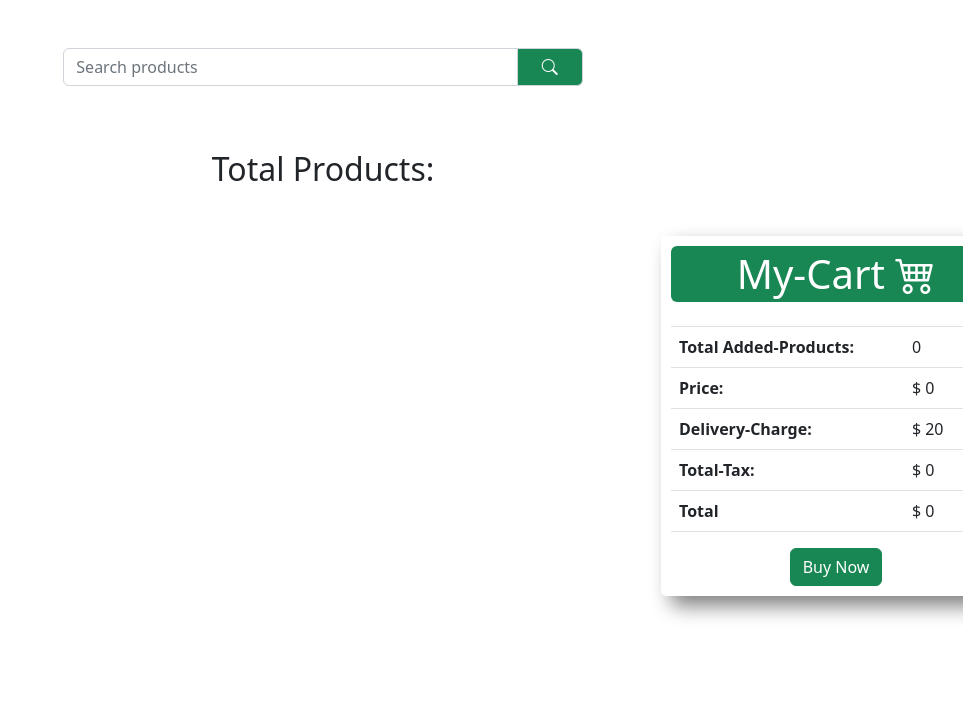
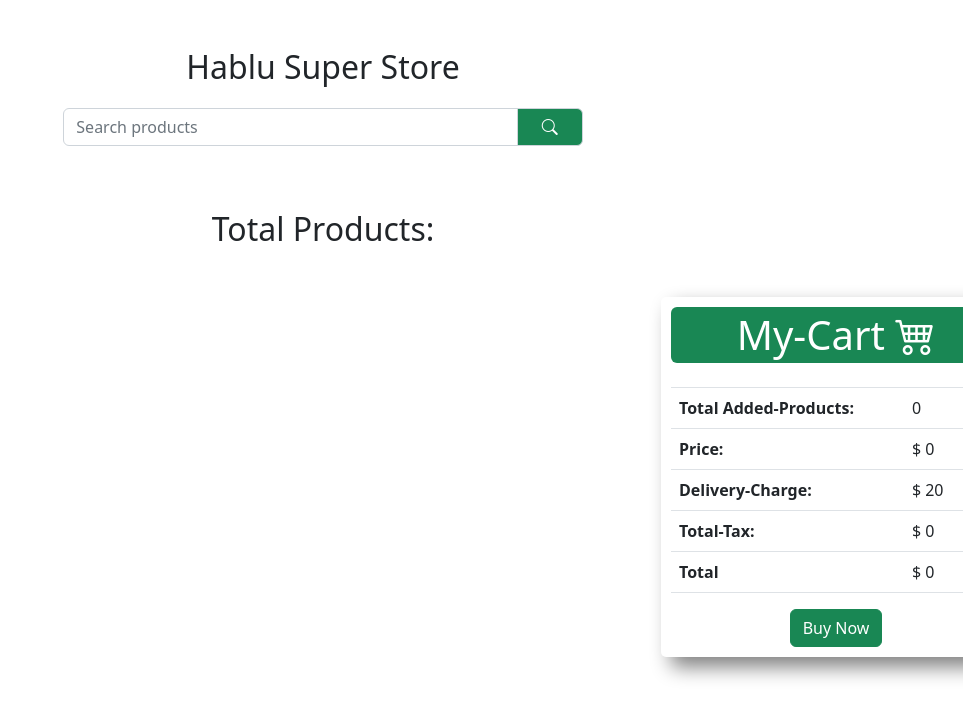
Before and after one commit to mahade00/ranga-store-vanga, a plain HTML site: page index.html in a window 1280 px wide. Shown: the whole page, without its empty margins (317-1280 px from the left). Drawn offline with nearby package versions, Linux system fonts and the light colour scheme; no server answers.

Commit message:
again fix

```diff
--- a/css/style.css
+++ b/css/style.css
@@ -2,7 +2,10 @@ body {
     overflow-x: hidden;
     font-family: "Montserrat", sans-serif;
 }
-
+#store-heading{
+        text-align: center;
+        padding: 0 0 14px 0px;
+}
 .search-field {
     border: none;
     border-radius: 50px;
@@ -44,6 +47,7 @@ body {
 .single-product {
     padding: 10px;
     transition: 0.6s;
+
 }
 
 .single-product:hover {
--- a/index.html
+++ b/index.html
@@ -27,6 +27,9 @@
     <header>
         <div class="row my-5 justify-content-center">
             <div class="col-md-5">
+                <div>
+                    <h2 id="store-heading">Hablu Super Store</h2>
+                </div>
                 <div class="input-group mb-3">
                     <!-- need to add the input-group class to make it look ok -->
                     <input type="text" class="form-control" placeholder="Search products" aria-label="Search Products"
```
